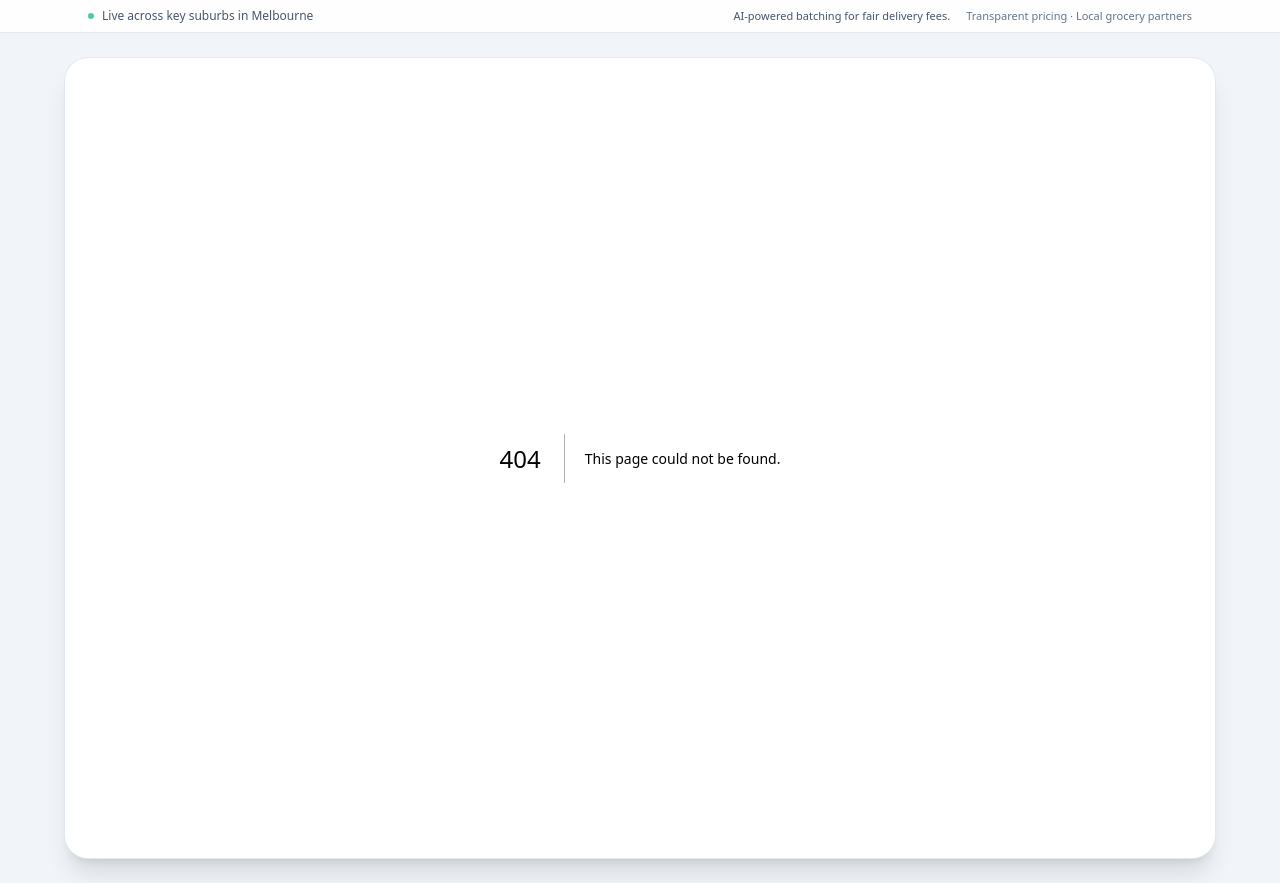
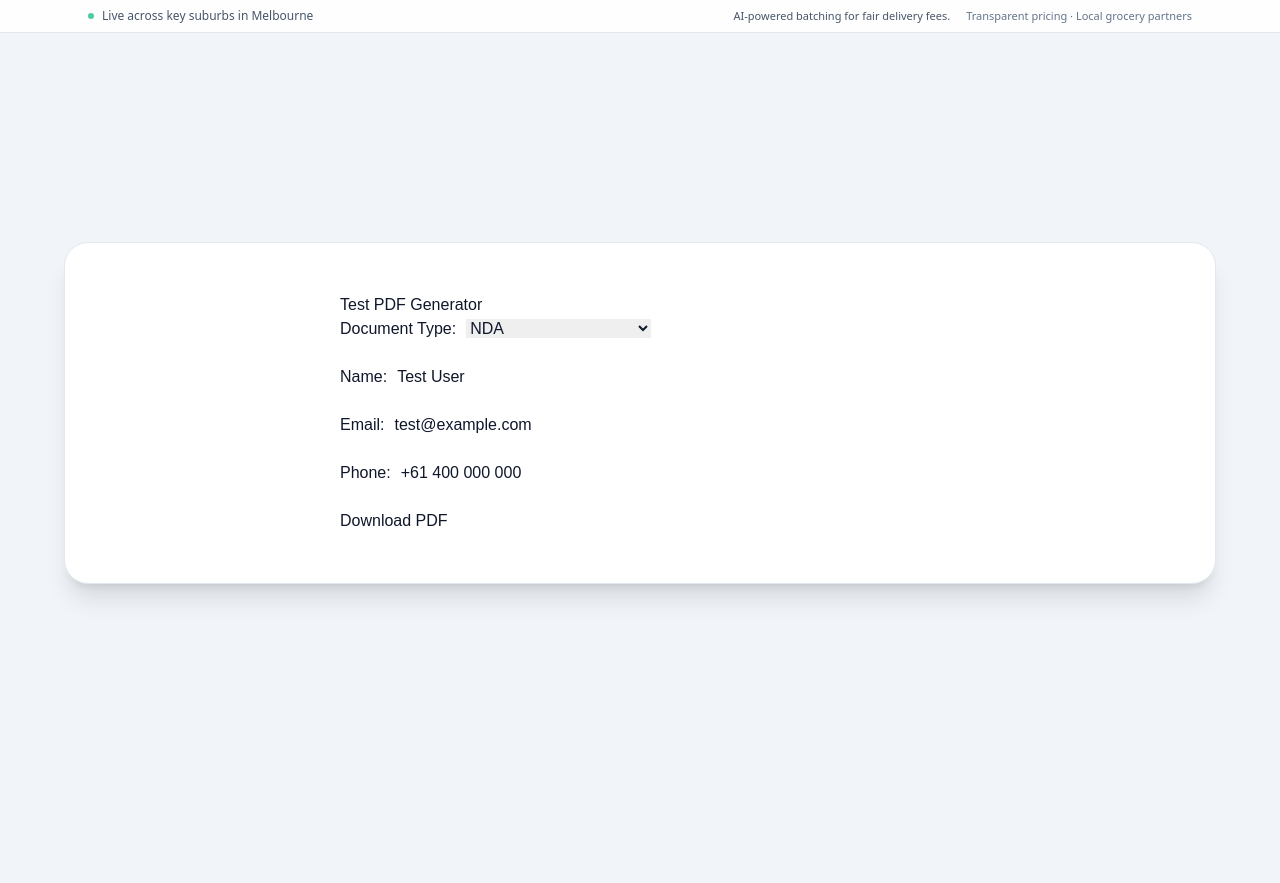
Before and after one commit to desicartt/desicart, a Next.js app: page /test-pdf in a window 1280 px wide. Before the commit this address had no page. After the commit the page ends 800 px from the top, so only its background shows below. Built offline with nearby package versions, Linux system fonts and the light colour scheme.

Commit message:
test pdf

```diff
--- /dev/null
+++ b/app/test-pdf/page.tsx
@@ -0,0 +1,98 @@
+"use client";
+
+import { useState } from "react";
+
+export default function TestPdfPage() {
+  const [loading, setLoading] = useState(false);
+
+  async function handleSubmit(e: React.FormEvent<HTMLFormElement>) {
+    e.preventDefault();
+    setLoading(true);
+
+    const form = e.currentTarget;
+    const formData = new FormData(form);
+
+    const body = {
+      docId: formData.get("docId") as string,
+      signerName: formData.get("signerName") as string,
+      signerEmail: formData.get("signerEmail") as string,
+      signerPhone: formData.get("signerPhone") as string,
+    };
+
+    const res = await fetch("/api/generate-pdf", {
+      method: "POST",
+      headers: { "Content-Type": "application/json" },
+      body: JSON.stringify(body),
+    });
+
+    if (res.ok) {
+      const blob = await res.blob();
+      const url = URL.createObjectURL(blob);
+      const a = document.createElement("a");
+      a.href = url;
+      a.download = `GoJack-${body.docId}.pdf`;
+      a.click();
+    } else {
+      alert("Failed: " + (await res.text()));
+    }
+
+    setLoading(false);
+  }
+
+  return (
+    <div
+      style={{ maxWidth: 600, margin: "50px auto", fontFamily: "sans-serif" }}
+    >
+      <h1>Test PDF Generator</h1>
+      <form onSubmit={handleSubmit}>
+        <label>
+          Document Type:
+          <select name="docId" required style={{ marginLeft: 10 }}>
+            <option value="nda">NDA</option>
+            <option value="store_agreement">Store Agreement</option>
+            <option value="driver_agreement">Driver Agreement</option>
+            <option value="partnership_agreement">Partnership Agreement</option>
+          </select>
+        </label>
+        <br />
+        <br />
+        <label>
+          Name:
+          <input
+            name="signerName"
+            required
+            defaultValue="Test User"
+            style={{ marginLeft: 10 }}
+          />
+        </label>
+        <br />
+        <br />
+        <label>
+          Email:
+          <input
+            name="signerEmail"
+            type="email"
+            required
+            defaultValue="test@example.com"
+            style={{ marginLeft: 10 }}
+          />
+        </label>
+        <br />
+        <br />
+        <label>
+          Phone:
+          <input
+            name="signerPhone"
+            defaultValue="+61 400 000 000"
+            style={{ marginLeft: 10 }}
+          />
+        </label>
+        <br />
+        <br />
+        <button type="submit" disabled={loading}>
+          {loading ? "Generating..." : "Download PDF"}
+        </button>
+      </form>
+    </div>
+  );
+}
```
